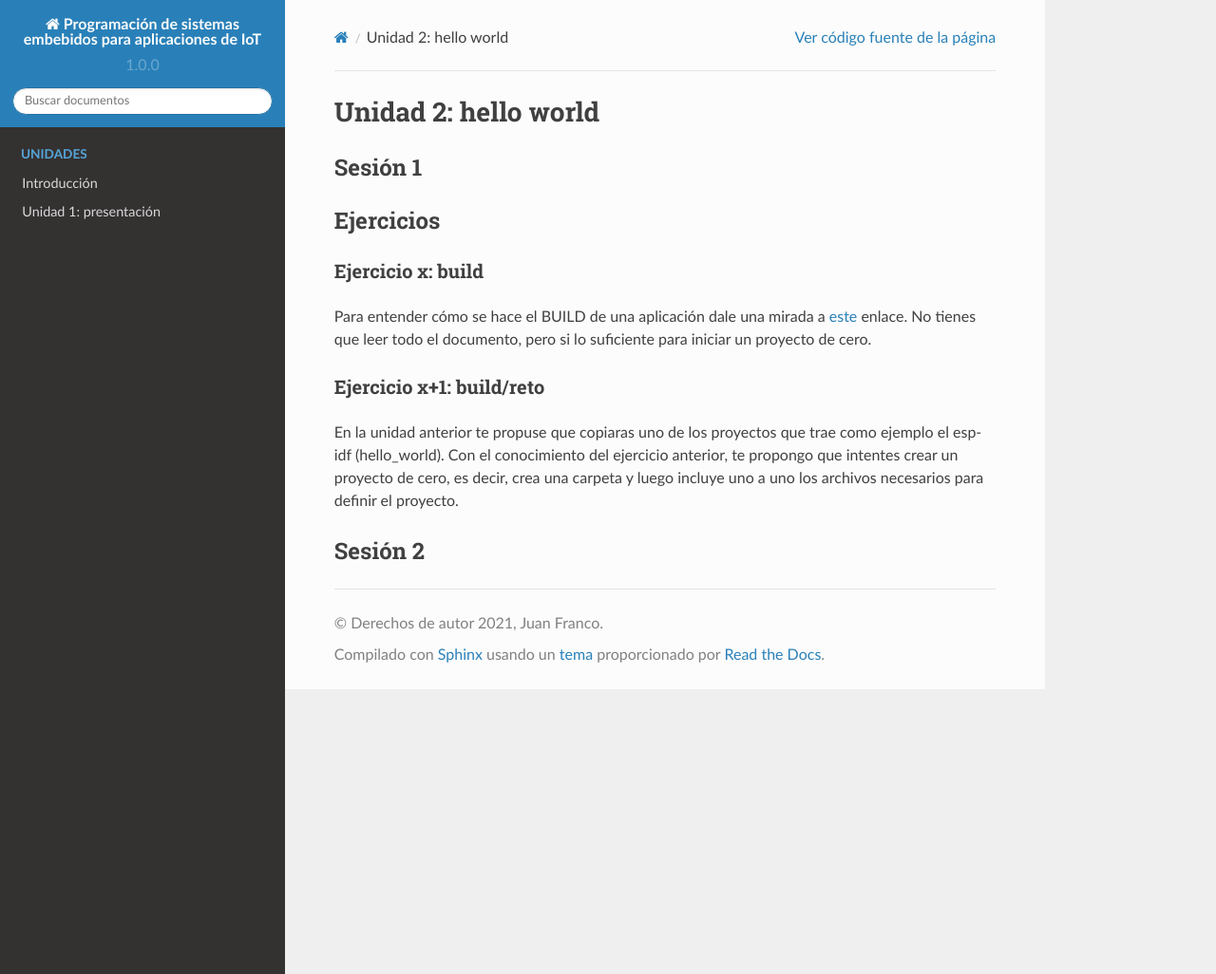
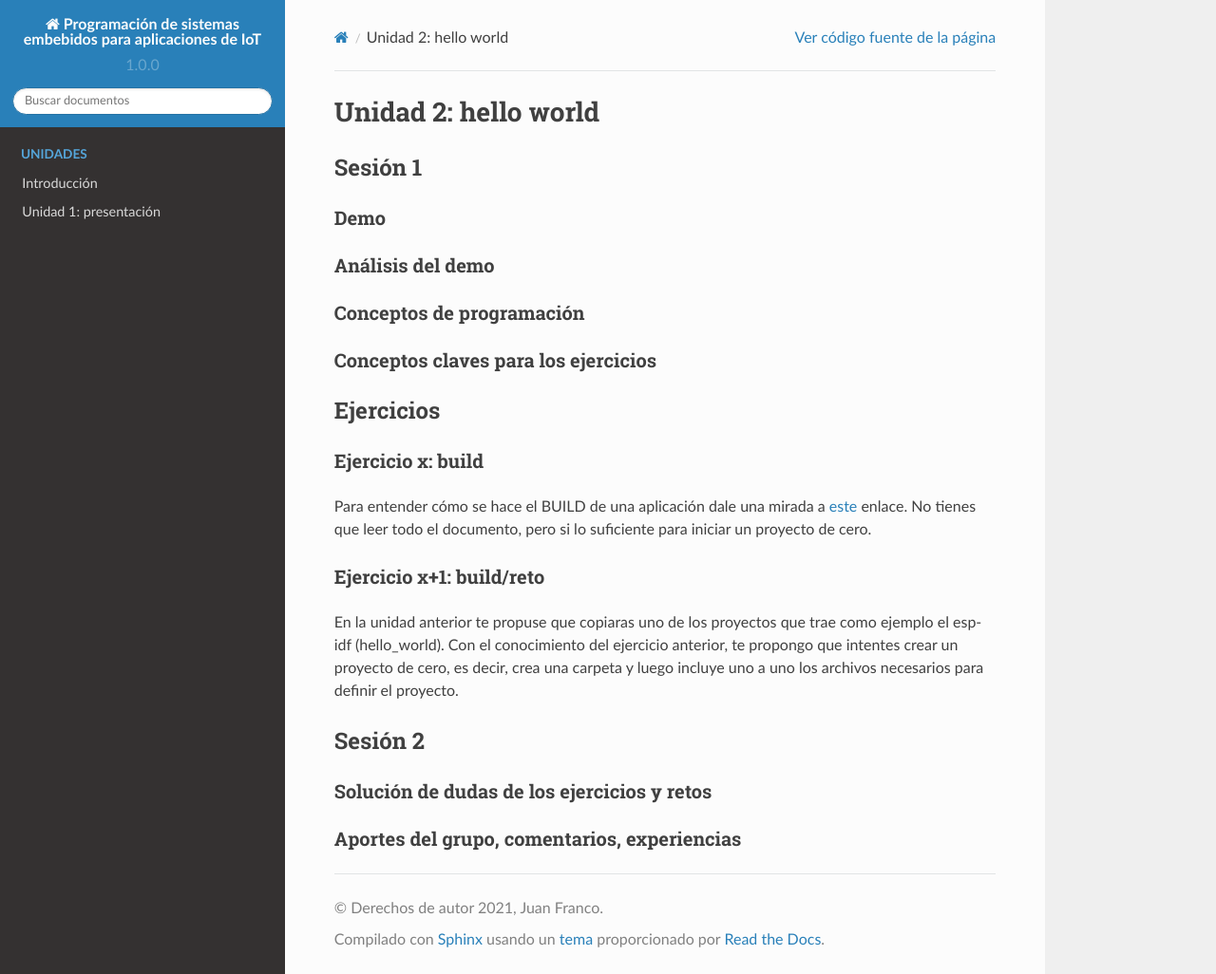
Before and after one commit to juanferfranco/espiot, a Sphinx documentation site: the page built from docs/_unidad2/unidad2.rst, in a window 1280 px wide and 1026 px high. Shown: the whole window at 95% size. Built offline with Sphinx 7.4.7 and the Read the Docs theme 2.0.0, drawn with Linux system fonts in a browser that asks for light colours.

Commit message:
A structure for Units 2 to 8: sessions and exercises

```diff
--- a/docs/_unidad2/unidad2.rst
+++ b/docs/_unidad2/unidad2.rst
@@ -3,6 +3,20 @@ Unidad 2: hello world
 
 Sesión 1
 -----------
+
+Demo
+^^^^^^
+
+Análisis del demo
+^^^^^^^^^^^^^^^^^^^^^^^^
+
+Conceptos de programación
+^^^^^^^^^^^^^^^^^^^^^^^^^^^
+
+Conceptos claves para los ejercicios
+^^^^^^^^^^^^^^^^^^^^^^^^^^^^^^^^^^^^^
+
+
 
 Ejercicios
 -----------
@@ -25,3 +39,9 @@ uno a uno los archivos necesarios para definir el proyecto.
 
 Sesión 2
 -----------
+
+Solución de dudas de los ejercicios y retos
+^^^^^^^^^^^^^^^^^^^^^^^^^^^^^^^^^^^^^^^^^^^^^
+
+Aportes del grupo, comentarios, experiencias
+^^^^^^^^^^^^^^^^^^^^^^^^^^^^^^^^^^^^^^^^^^^^^^
```
